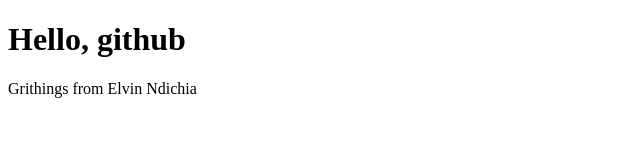
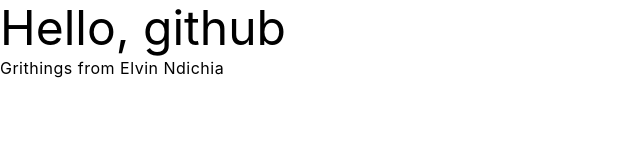
Before and after one commit to elvinNdichia/elvinndichia.github.io, a plain HTML site: page index.html in a window 1280 px wide. Shown: the whole page, without its empty margins (0-640 px from the left). Drawn offline with Linux system fonts and the light colour scheme.

Commit message:
Adding succinct.css to the head of index.html

```diff
--- a/index.html
+++ b/index.html
@@ -4,6 +4,7 @@
     <meta charset="UTF-8">
     <meta name="viewport" content="width=device-width, initial-scale=1.0">
     <title>Document</title>
+    <link rel="stylesheet" href="./succinct.css">
 </head>
 <body>
     <h1 class="h3">Hello, github</h1>
```
